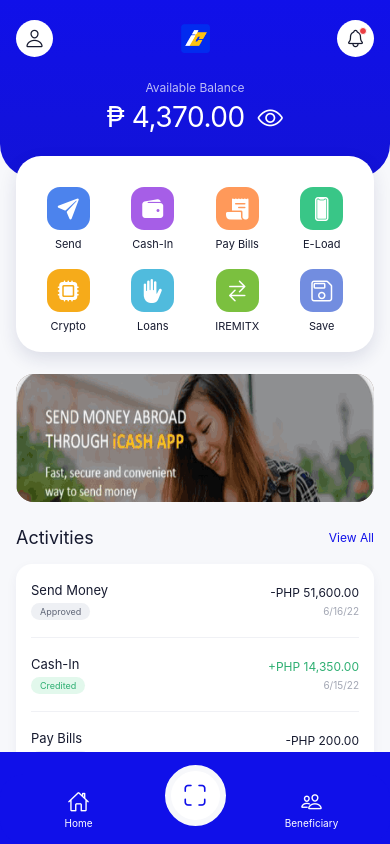
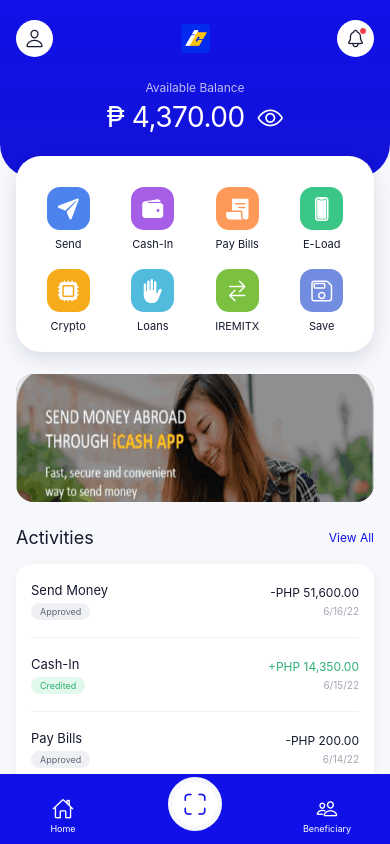
Before and after one commit to hanapaye2198/rss_project, a React Native app in the folder mobile-app/: screen /Dashboard in a window 390 px wide. Built offline with nearby package versions, Linux system fonts and the light colour scheme.

Commit message:
Match mobile navbar to reference

```diff
--- a/mobile-app/src/components/BottomNav.tsx
+++ b/mobile-app/src/components/BottomNav.tsx
@@ -13,8 +13,8 @@
 }
 
 const styles = StyleSheet.create({
-  nav: { height: 70, borderRadius: 24, backgroundColor: colors.blue, flexDirection: 'row', alignItems: 'center', justifyContent: 'space-around', paddingHorizontal: 18, marginTop: 22 },
-  navItem: { alignItems: 'center', justifyContent: 'center', gap: 3, minWidth: 70 },
-  navText: { color: colors.white, fontFamily: fonts.medium, fontSize: 10 },
-  scan: { width: 61, height: 61, borderRadius: 31, backgroundColor: colors.white, alignItems: 'center', justifyContent: 'center', marginTop: -28, borderWidth: 6, borderColor: colors.background }
+  nav: { height: 58, borderRadius: 22, backgroundColor: colors.blue, flexDirection: 'row', alignItems: 'center', justifyContent: 'space-between', paddingHorizontal: 24, marginTop: 12 },
+  navItem: { alignItems: 'center', justifyContent: 'center', gap: 2, minWidth: 78 },
+  navText: { color: colors.white, fontFamily: fonts.medium, fontSize: 9 },
+  scan: { width: 54, height: 54, borderRadius: 27, backgroundColor: colors.white, alignItems: 'center', justifyContent: 'center', marginTop: -22, borderWidth: 5, borderColor: colors.background }
 });
```
